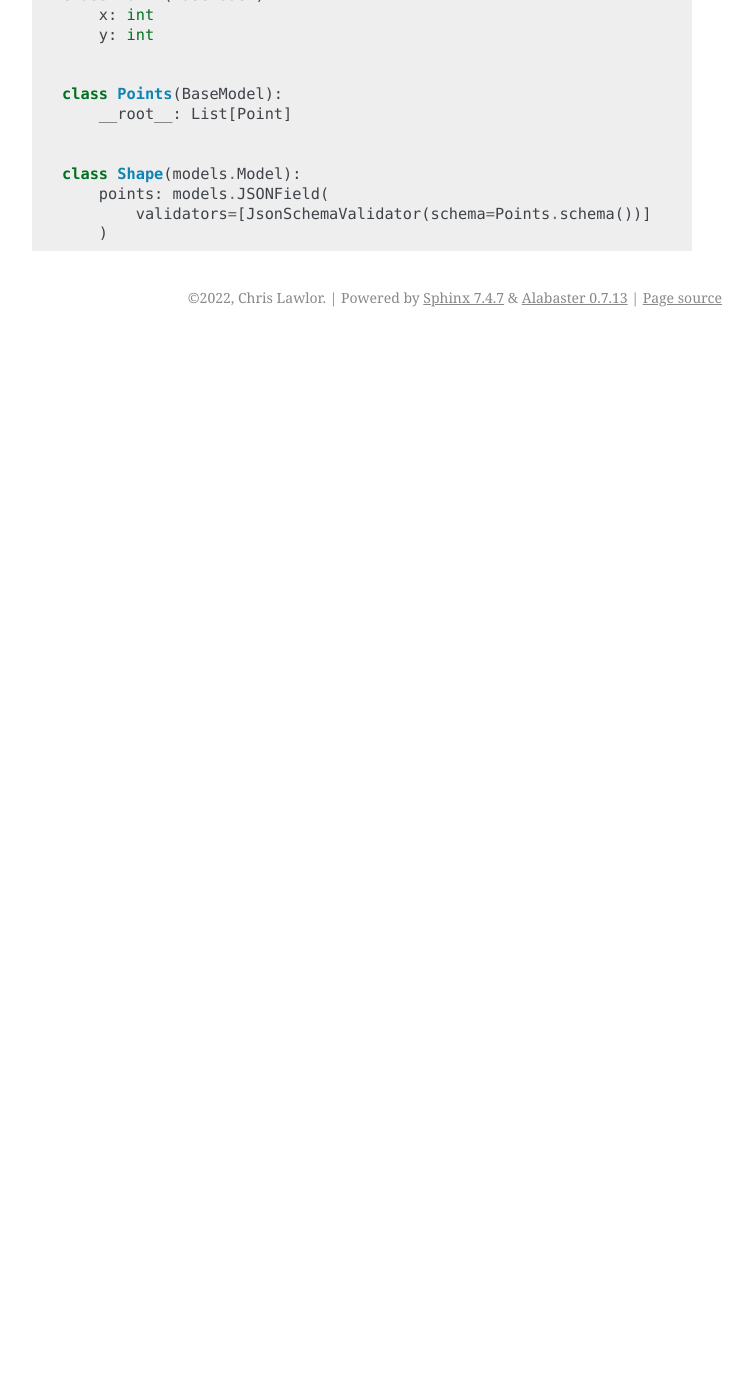
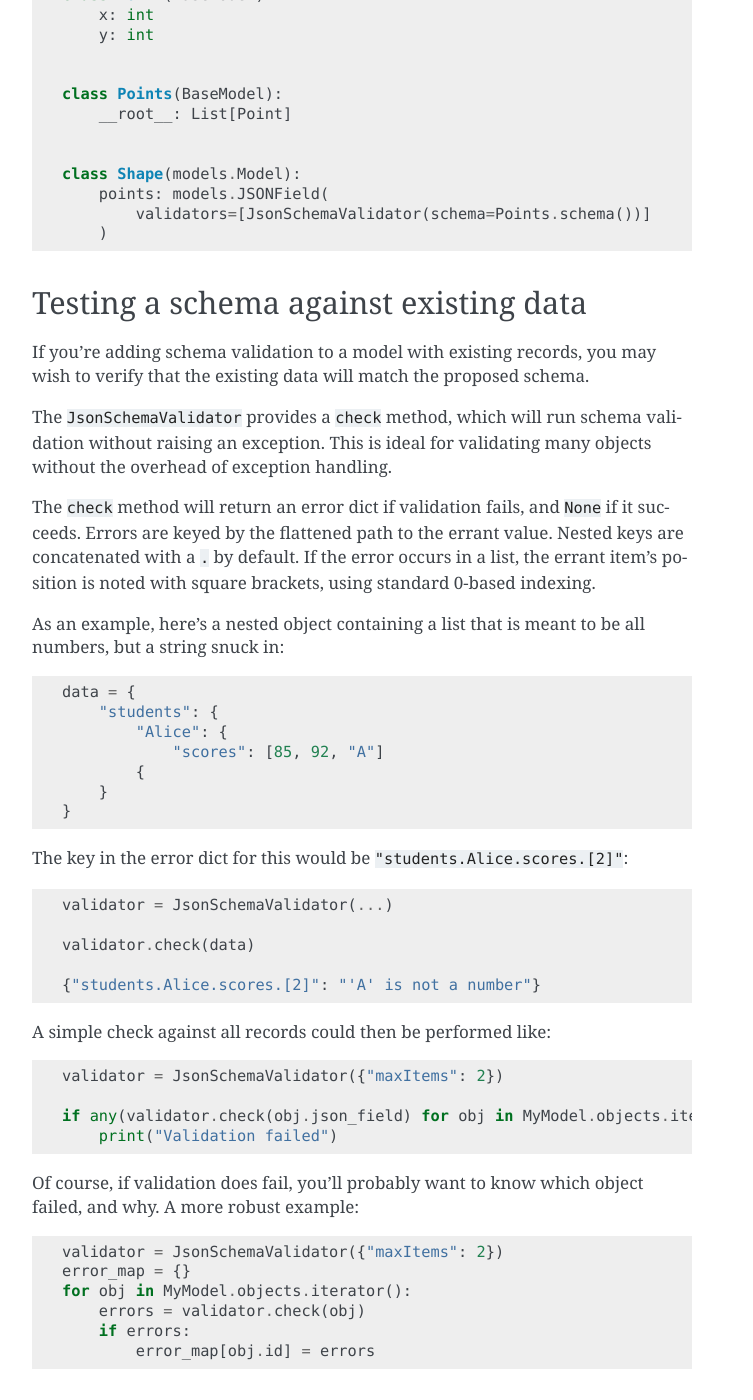
Before and after one commit to chrislawlor/jsonfield-validation, a Sphinx documentation site: the page built from docs/usage.rst, in a window 1280 px wide and 1400 px high, scrolled down 611 px. Shown: the whole window, without its empty margins (388-1141 px from the left). Built offline with Sphinx 7.4.7, drawn with Linux system fonts in a browser that asks for light colours; pages that are not in the unit, such as notebooks, are missing from menus; before the commit the page ends 948 px from its top, so only the background shows below that; some of the changed text lies outside the part shown.

Commit message:
Add check method to avoid exception overhead

```diff
--- a/docs/usage.rst
+++ b/docs/usage.rst
@@ -50,3 +50,73 @@ Pydantic_ is a great fit for Django JSON Field Validator:
         )
 
 .. _Pydantic: https://pydantic-docs.helpmanual.io/
+
+
+Testing a schema against existing data
+--------------------------------------
+
+If you're adding schema validation to a model
+with existing records, you may wish to verify
+that the existing data will match the proposed schema.
+
+The ``JsonSchemaValidator`` provides a ``check`` method,
+which will run schema validation without raising an exception.
+This is ideal for validating many objects without the overhead
+of exception handling.
+
+The ``check`` method will return an error dict if validation
+fails, and ``None`` if it succeeds. Errors are keyed by
+the flattened path to the errant value. Nested keys are
+concatenated with a ``.`` by default. If the error occurs
+in a list, the errant item's position is noted with
+square brackets, using standard 0-based indexing.
+
+
+As an example, here's a nested object containing
+a list that is meant to be all numbers, but a string
+snuck in:
+
+.. code:: python
+
+    data = {
+        "students": {
+            "Alice": {
+                "scores": [85, 92, "A"]
+            {
+        }
+    }
+
+The key in the error dict for this would be ``"students.Alice.scores.[2]"``:
+
+.. code:: python
+
+    validator = JsonSchemaValidator(...)
+
+    validator.check(data)
+
+    {"students.Alice.scores.[2]": "'A' is not a number"}
+
+
+
+A simple check against
+all records could then be performed like:
+
+.. code:: python
+
+    validator = JsonSchemaValidator({"maxItems": 2})
+
+    if any(validator.check(obj.json_field) for obj in MyModel.objects.iterator()):
+        print("Validation failed")
+
+
+Of course, if validation does fail, you'll probably want to know
+which object failed, and why. A more robust example:
+
+.. code:: python
+
+    validator = JsonSchemaValidator({"maxItems": 2})
+    error_map = {}
+    for obj in MyModel.objects.iterator():
+        errors = validator.check(obj)
+        if errors:
+            error_map[obj.id] = errors
```
Also changed, not shown: 1 other file.
